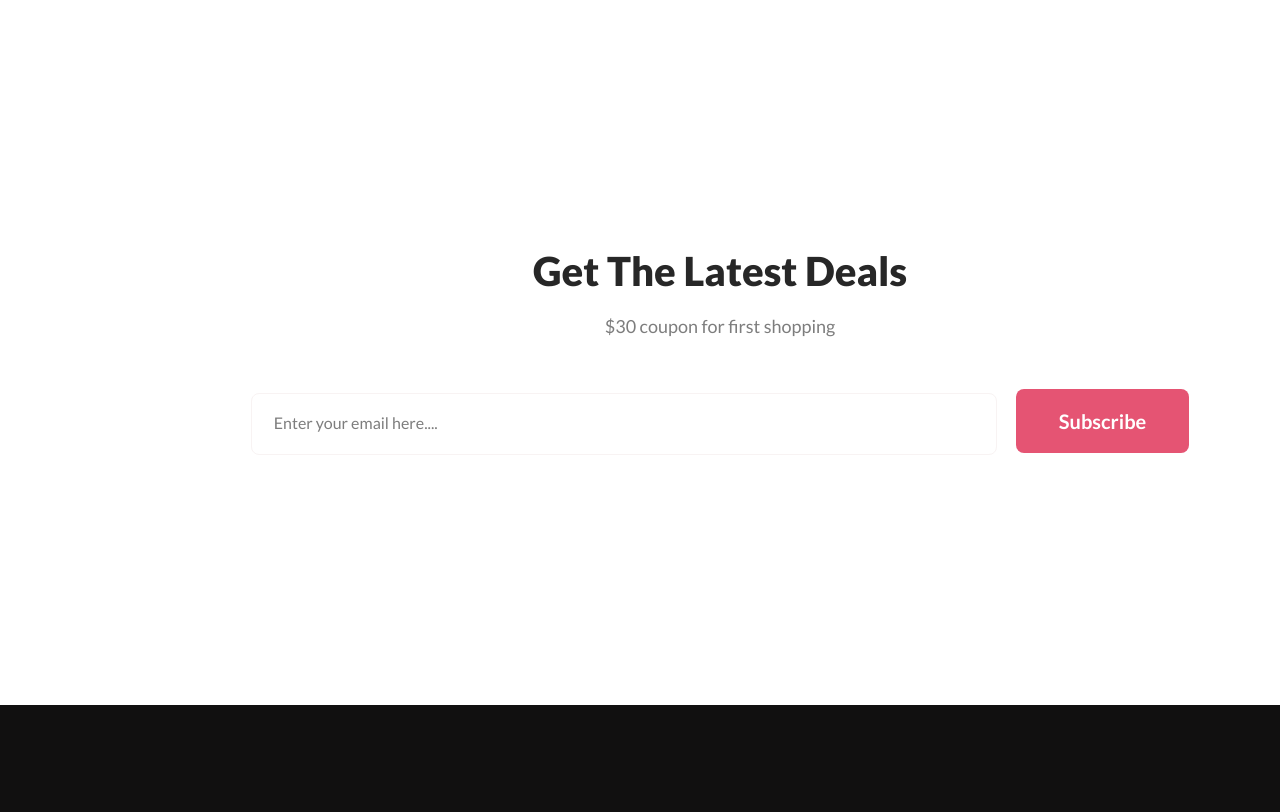
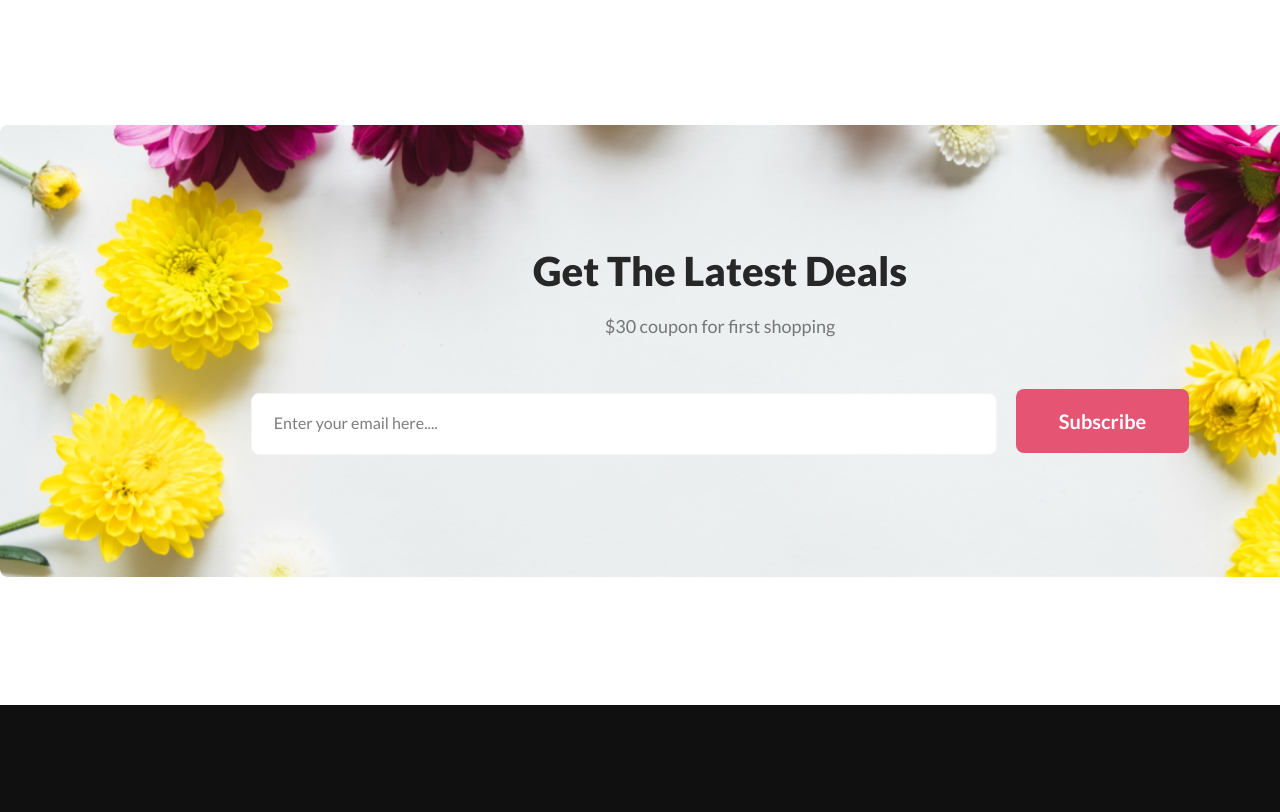
Before and after one commit to priyotush25/flower-shop, a plain HTML site: page index.html in a window 1280 px wide. Shown: the part 3703-4515 px from the top of the page. Drawn offline with Linux system fonts and the light colour scheme; the site is published under a folder, as on GitHub Pages, so addresses that start at the root find nothing.

```diff
--- a/style/style.css
+++ b/style/style.css
@@ -216,7 +216,7 @@
   background-size: cover;
   background-repeat: no-repeat;
   background-position: center;
-  background-image: url("/Flower Asset/Rectangle\ 9.png");
+  background-image: url("../Flower Asset/Rectangle\ 9.png");
 
   margin-bottom: 128px;
   padding: 122px 187px;
```
